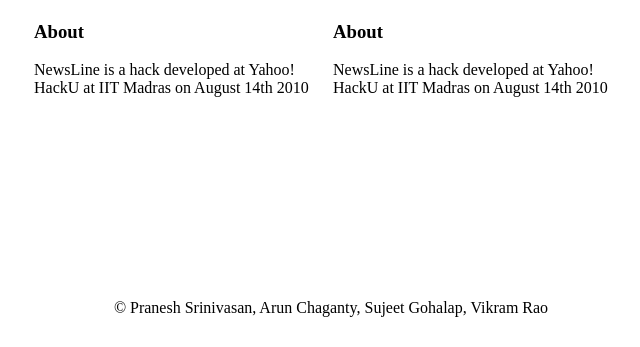
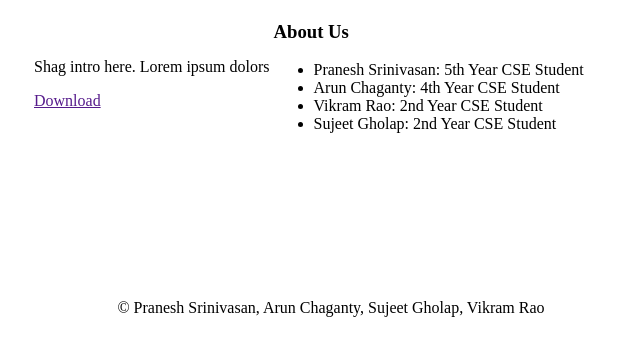
Before and after one commit to arunchaganty/newsline, a Django app: page / in a window 1280 px wide. Shown: the part 458-805 px from the top of the page, without its empty margins (309-949 px from the left). Run offline with Django 3.2, Linux system fonts and the light colour scheme.

Commit message:
Moved code into src. Various changes in output to make JSON work

```diff
--- a/server/home/templates/base.html
+++ b/server/home/templates/base.html
@@ -29,7 +29,7 @@
         </div>
 
         <div id="footer">
-            &copy; Pranesh Srinivasan, Arun Chaganty, Sujeet Gohalap, Vikram Rao
+            &copy; Pranesh Srinivasan, Arun Chaganty, Sujeet Gholap, Vikram Rao
         </div>
     </body>
 </html>
--- a/server/home/templates/home.html
+++ b/server/home/templates/home.html
@@ -5,12 +5,24 @@
     <table class="desc">
         <tr>
             <td>
-                <h3>About</h3>
-                <p>NewsLine is a hack developed at Yahoo! HackU at IIT Madras on August 14th 2010</p>
+                <p>
+                Shag intro here. Lorem ipsum dolors
+                </p>
+                <div id="download">
+
+                    <a href="">Download</a>
+                </div>
             </td>
             <td>
-                <h3>About</h3>
-                <p>NewsLine is a hack developed at Yahoo! HackU at IIT Madras on August 14th 2010</p>
+                <h3>About Us</h3>
+                <p>
+                <ul>
+                    <li>Pranesh Srinivasan: 5th Year CSE Student</li>
+                    <li>Arun Chaganty: 4th Year CSE Student</li>
+                    <li>Vikram Rao: 2nd Year CSE Student</li>
+                    <li>Sujeet Gholap: 2nd Year CSE Student</li>
+                </ul>
+                </p>
             </td>
         </tr>
 
--- a/select_articles.py
+++ b/src/select_articles.py
@@ -46,11 +46,11 @@ def select_temporal_starting_articles(article_set, ranked_keywords):
     for group in groups:
         group.sort(key=lambda x: x[1], reverse=True)
         if len(group) > globals.article_threshold:
-            articles += group[:2]
+            articles += map(lambda x: x[0], group[:2])
         else:
-            articles.append(group[0])
+            articles.append(group[0][0])
 
-    articles.sort(key=lambda x: x[0].date, reverse=True)
+    articles.sort(reverse=True)
 
     return articles
 
```
Also changed, not shown: server/api/views.py (+8 -7 lines), src/calais_extractor.py (renamed from calais_extractor.py, +6 -1 lines), src/newsitem.py (renamed from newsitem.py, +8 -0 lines), src/newsline.py (renamed from newsline.py, +7 -1 lines), src/__init__.py (added), src/article.py (renamed from article.py), src/count_articles_threaded.py (renamed from count_articles_threaded.py), src/extractor.py (renamed from extractor.py), src/get_articles_threaded.py (renamed from get_articles_threaded.py), src/globals.py (renamed from globals.py), src/main.py (renamed from main.py), src/make_queries.py (renamed from make_queries.py), src/nltk_extractor.py (renamed from nltk_extractor.py), src/nytimes.py (renamed from nytimes.py), 2 more files.
